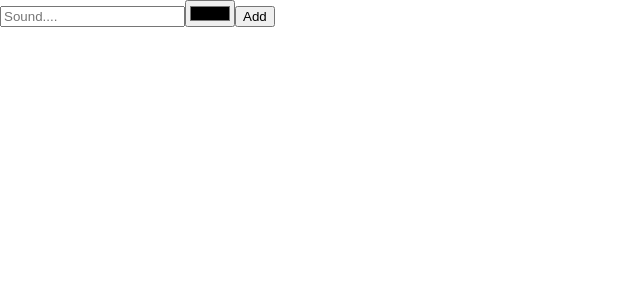
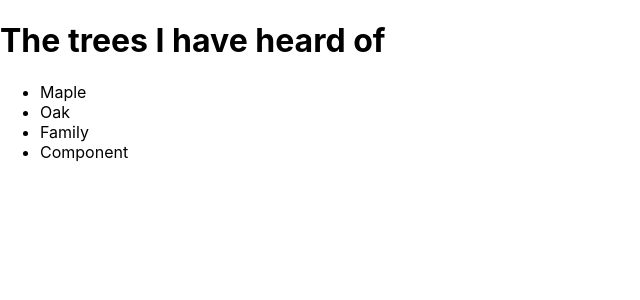
Before and after one commit to Aniteja-Reddy-Mutyala/react-hooks, a React (Create React App) app: page / in a window 1280 px wide. Shown: the top 300 px of the page, without its empty margins (0-640 px from the left). Built offline with nearby package versions, Linux system fonts and the light colour scheme.

Commit message:
a small demo of useContext

```diff
--- a/src/App.js
+++ b/src/App.js
@@ -1,13 +1,17 @@
-
+import { useContext } from 'react';
 import './App.css';
-
-function App({name}) {
+import { TreesContext } from '.';
+function App() {
+  const {trees}=useContext(TreesContext)
   return (
-    <div className="App">
-      <h1>
-        Welcome to hello world {name}
-      </h1>
-    </div>
+    <>
+      <h1>The trees I have heard of</h1>
+      <ul>
+        {trees.map((tree)=>(
+          <li key={tree.id}>{tree.type}</li>
+        ))}
+      </ul>
+    </>
   );
 }
 
--- a/src/index.js
+++ b/src/index.js
@@ -1,45 +1,28 @@
-import React, { useEffect, useState, useReducer, useRef } from "react";
+import React, {
+  useEffect,
+  useState,
+  useReducer,
+  useRef,
+  createContext,
+} from "react";
 import ReactDOM from "react-dom/client";
 import "./index.css";
-import {useInput} from "./useInput"
+import { useInput } from "./useInput";
+import App from "./App";
 import reportWebVitals from "./reportWebVitals";
+export const TreesContext = createContext();
+const trees = [
+  { id: "1", type: "Maple" },
+  { id: "2", type: "Oak" },
+  { id: "3", type: "Family" },
+  { id: "4", type: "Component" },
+];
 
-function App() {
-  const [titleProps,resetTitle]=useInput("");
-  const [colorProps,resetColor]=useInput("#000000")
-  /*const [sound, setSound] = useState("");
-  const [color, setColor] = useState("#000000");*/
-  const submit = (e) => {
-    e.preventDefault();
-    alert(`${titleProps.value} sounds liks ${colorProps.value}`);
-    resetTitle();
-    resetColor();
-
-  };
-  return (
-    <>
-      <form onSubmit={submit}>
-        <input
-          {...titleProps}
-          type="text"
-          placeholder="Sound...."
-
-        ></input>
-        <input
-         {...colorProps}
-          type="color"
-
-        />
-        <button>Add</button>
-      </form>
-    </>
-  );
-}
 const root = ReactDOM.createRoot(document.getElementById("root"));
 root.render(
-  <React.StrictMode>
+  <TreesContext.Provider value={{ trees }}>
     <App />
-  </React.StrictMode>
+  </TreesContext.Provider>
 );
 
 // If you want to start measuring performance in your app, pass a function
```
